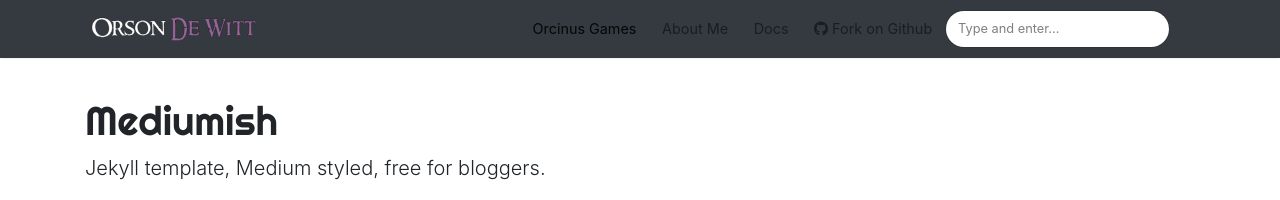
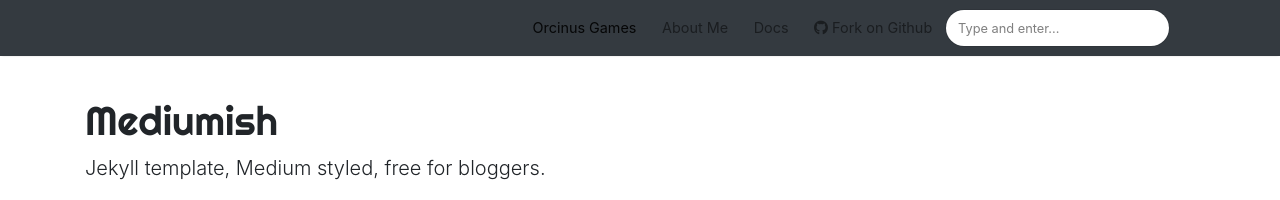
Before and after one commit to OrsonDWitt/OrsonBooks.github.io, a Jekyll site: the page built from index.html, in a window 1280 px wide. Shown: the top 200 px of the page. Built offline with Jekyll 4.4.1, drawn with Linux system fonts in a browser that asks for light colours; nearby versions of some CDN libraries; the list of posts is cut into pages by our own code.

Commit message:
Update main.scss

```diff
--- a/assets/css/main.scss
+++ b/assets/css/main.scss
@@ -15,13 +15,10 @@
 ;
 
 .logo {
-	width:500%;
-	height:500%;
 	padding-left:0;
 }
 @media screen and (max-width:960px) {
 .logo {
-	width:300%;
-	height:300%;
+
 	}
 }
```
